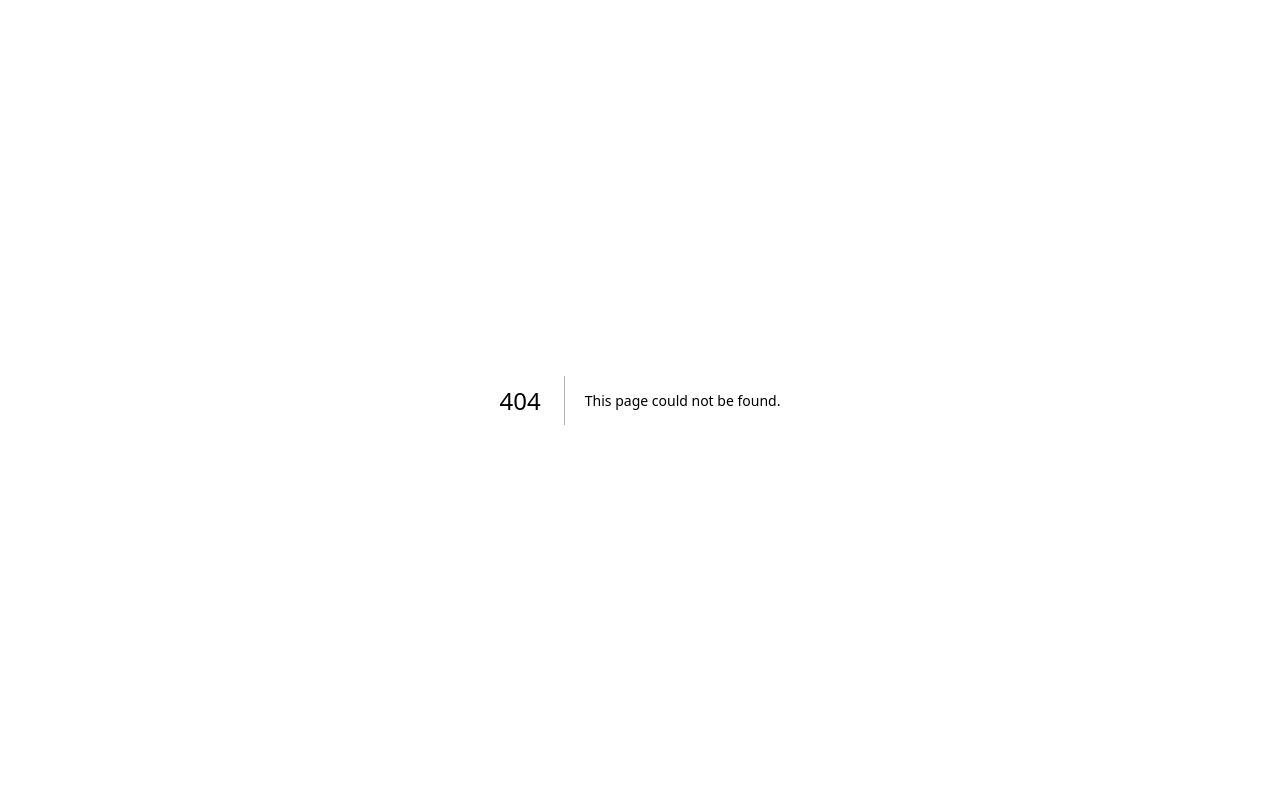
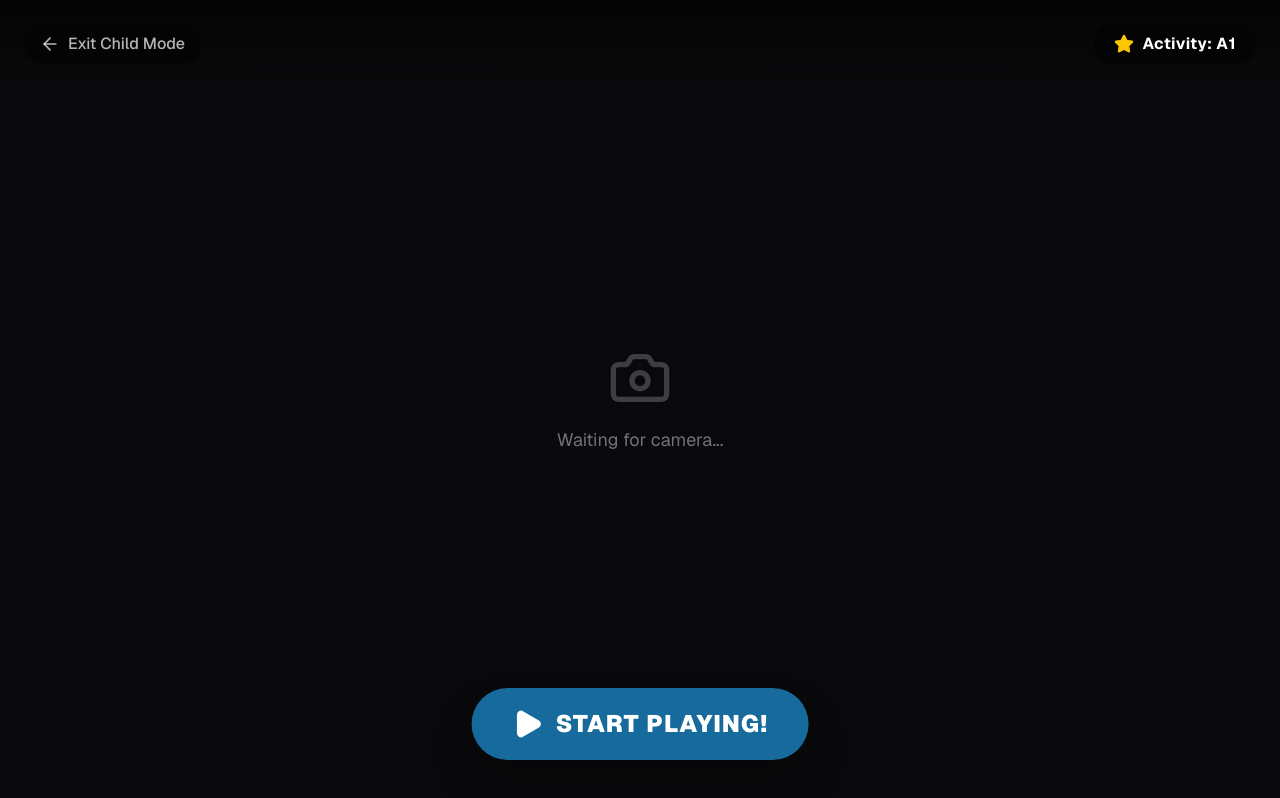
Before and after one commit to jaya0807/Snowie, a Next.js app in the folder frontend/: page /child in a window 1280 px wide. Before the commit this address had no page. Built offline with nearby package versions, Linux system fonts and the light colour scheme; no server answers.

Commit message:
feat: implement distraction-free Child Mode UI and route separation

```diff
--- a/frontend/src/app/(dashboard)/activities/page.tsx
+++ b/frontend/src/app/(dashboard)/activities/page.tsx
@@ -167,8 +167,14 @@ export default function ActivitiesPage() {
                 className="flex items-center gap-2 btn-primary px-6 py-2.5 shadow-md"
               >
                 <Play className="w-4 h-4" />
-                Start Recording this Activity
+                Start in Parent Mode
               </button>
+              <button
+                onClick={() => router.push(`/child?activity=${selectedActivity.id}`)}
+                className="flex items-center gap-2 btn-secondary bg-brand text-white hover:bg-brand-dark px-6 py-2.5 shadow-md"
+              >
+                <Play className="w-4 h-4" />
+                Start in Child Mode              </button>
             </div>
 
           </div>
--- a/frontend/src/app/(dashboard)/grow/page.tsx
+++ b/frontend/src/app/(dashboard)/grow/page.tsx
@@ -86,8 +86,10 @@ export default function GrowPage() {
             <h2 className="text-sm font-bold text-zinc-900 mb-2">Engine Status</h2>
             <p className="text-xs text-zinc-500 mb-4">The GROW engine converts professional goals and observed performance into structured developmental practice. It does not automatically prescribe medical treatment.</p>
             <button className="w-full btn-primary px-4 py-2 text-sm font-medium">
-              Approve & Start Session
+              Approve & Start in Child Mode
             </button>
+            <button className="w-full btn-secondary mt-2 px-4 py-2 text-sm font-medium">
+              Start in Parent Mode            </button>
           </div>
         </div>
       </div>
--- /dev/null
+++ b/frontend/src/app/child/page.tsx
@@ -0,0 +1,129 @@
+"use client";
+
+import { useSearchParams, useRouter } from "next/navigation";
+import { useState, useEffect, useRef } from "react";
+import { Play, Square, ArrowLeft, Camera as CameraIcon, Star } from "lucide-react";
+
+export default function ChildMode() {
+  const searchParams = useSearchParams();
+  const router = useRouter();
+  const activityId = searchParams.get("activity") || "A1";
+
+  const [isRunning, setIsRunning] = useState(false);
+  const [sessionId, setSessionId] = useState<string | null>(null);
+
+  const videoRef = useRef<HTMLVideoElement>(null);
+  const [streamActive, setStreamActive] = useState(false);
+
+  useEffect(() => {
+    // Start webcam
+    navigator.mediaDevices.getUserMedia({ video: true })
+      .then((stream) => {
+        if (videoRef.current) {
+          videoRef.current.srcObject = stream;
+          setStreamActive(true);
+        }
+      })
+      .catch((err) => {
+        console.error("Error accessing camera:", err);
+      });
+
+    return () => {
+      // Cleanup camera on unmount
+      if (videoRef.current && videoRef.current.srcObject) {
+        const stream = videoRef.current.srcObject as MediaStream;
+        stream.getTracks().forEach(track => track.stop());
+      }
+    };
+  }, []);
+
+  const toggleSession = async () => {
+    if (!isRunning) {
+      try {
+        const res = await fetch(`http://localhost:8001/api/session/start?activity_id=${activityId}`, { method: 'POST' });
+        const data = await res.json();
+        setSessionId(data.session_id);
+        setIsRunning(true);
+      } catch (e) {
+        console.error(e);
+      }
+    }
+  };
+
+  const endSession = async () => {
+    if (sessionId) {
+      try {
+        await fetch(`http://localhost:8001/api/session/end?session_id=${sessionId}`, { method: 'POST' });
+      } catch (e) {
+        console.error(e);
+      }
+    }
+    // Return to parent mode
+    router.push('/sessions');
+  };
+
+  return (
+    <div className="h-screen w-screen bg-zinc-950 flex flex-col items-center justify-center relative overflow-hidden font-sans">
+
+      {/* Top Bar */}
+      <div className="absolute top-0 left-0 w-full p-6 flex justify-between items-center z-10 bg-gradient-to-b from-black/50 to-transparent">
+        <button
+          onClick={() => router.push('/activities')}
+          className="flex items-center gap-2 text-white/70 hover:text-white bg-black/30 px-4 py-2 rounded-full backdrop-blur-md transition-colors"
+        >
+          <ArrowLeft className="w-5 h-5" />
+          <span className="font-medium">Exit Child Mode</span>
+        </button>
+
+        <div className="flex items-center gap-2 text-white bg-black/30 px-5 py-2 rounded-full backdrop-blur-md">
+          <Star className="w-5 h-5 text-yellow-400 fill-yellow-400" />
+          <span className="font-bold tracking-wide">Activity: {activityId}</span>
+        </div>
+      </div>
+
+      {/* Main Camera Feed */}
+      <div className="relative w-full h-full flex items-center justify-center">
+        {!streamActive && (
+          <div className="absolute flex flex-col items-center text-zinc-500">
+            <CameraIcon className="w-16 h-16 mb-4 opacity-50" />
+            <p className="text-lg">Waiting for camera...</p>
+          </div>
+        )}
+        <video
+          ref={videoRef}
+          autoPlay
+          playsInline
+          muted
+          className="w-full h-full object-cover opacity-90 scale-x-[-1]"
+        />
+
+        {/* Playful Overlay Border when Running */}
+        {isRunning && (
+          <div className="absolute inset-0 border-8 border-brand/80 animate-pulse pointer-events-none"></div>
+        )}
+      </div>
+
+      {/* Bottom Controls */}
+      <div className="absolute bottom-10 left-1/2 -translate-x-1/2 z-10">
+        {!isRunning ? (
+          <button
+            onClick={toggleSession}
+            className="flex items-center gap-3 bg-brand hover:bg-brand-dark text-white px-10 py-5 rounded-full shadow-2xl transition-transform hover:scale-105 active:scale-95"
+          >
+            <Play className="w-8 h-8 fill-current" />
+            <span className="text-2xl font-black uppercase tracking-wider">Start Playing!</span>
+          </button>
+        ) : (
+          <button
+            onClick={endSession}
+            className="flex items-center gap-3 bg-red-500 hover:bg-red-600 text-white px-10 py-5 rounded-full shadow-[0_0_30px_rgba(239,68,68,0.4)] transition-transform hover:scale-105 active:scale-95"
+          >
+            <Square className="w-8 h-8 fill-current" />
+            <span className="text-2xl font-black uppercase tracking-wider">I'm All Done!</span>
+          </button>
+        )}
+      </div>
+
+    </div>
+  );
+}
--- a/frontend/src/components/layout/Header.tsx
+++ b/frontend/src/components/layout/Header.tsx
@@ -62,7 +62,9 @@ export function Header() {
       </div>
 
       <div className="flex items-center gap-5">
-        <button className="relative text-zinc-900 hover:text-brand transition-colors">
+        <button onClick={() => router.push("/child")} className="mr-2 text-xs font-bold uppercase tracking-wider bg-brand/10 text-brand px-3 py-1.5 rounded-md hover:bg-brand hover:text-white transition-colors">
+          Child Mode
+        </button>        <button className="relative text-zinc-900 hover:text-brand transition-colors">
           <Bell className="w-4 h-4" />
           <span className="absolute -top-0.5 -right-0.5 w-1.5 h-1.5 bg-danger-light rounded-full"></span>
         </button>
```
